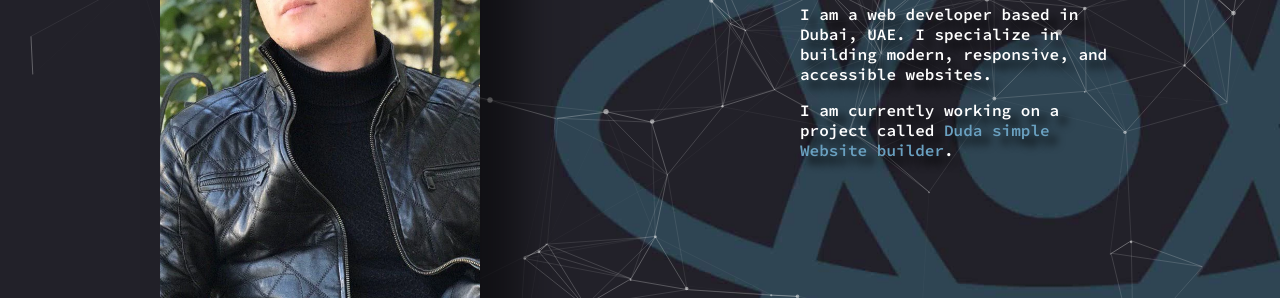
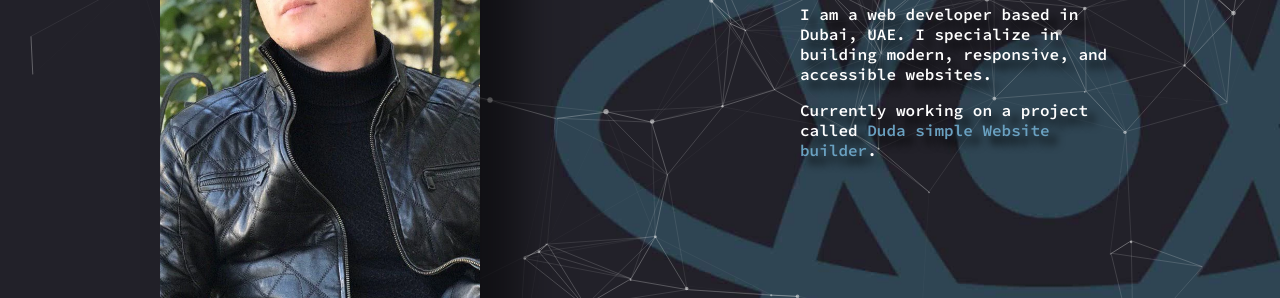
Before and after one commit to vishnyo/alexandr-vyshnyvetskyi, a plain HTML site: page index.html in a window 1280 px wide. Shown: the part 297-595 px from the top of the page. Drawn offline with Linux system fonts and the light colour scheme.

Commit message:
add fonts

```diff
--- a/css/styles.css
+++ b/css/styles.css
@@ -1,8 +1,3 @@
-@font-face {
-  font-family: SourceCodePro;
-  src: url('./../fonts/SourceCodePro-SemiBold.ttf');
-}
-
 * {
   box-sizing: border-box;
 }
@@ -11,7 +6,7 @@ body {
   background-color: rgb(54, 53, 61);
   margin: 0;
   color: white;
-  font-family: SourceCodePro;
+  font-family: SourceCodePro, monospace;
   font-size: 2vmin;
 }
 
@@ -108,3 +103,8 @@ a:hover {
   display: inline-flex;
   box-shadow: 10px 10px 10px rgba(0, 0, 0, 0.5);
 }
+
+@font-face {
+  font-family: SourceCodePro;
+  src: url('./../fonts/SourceCodePro-SemiBold.ttf') format('truetype');
+}
--- a/index.html
+++ b/index.html
@@ -32,7 +32,7 @@
             modern, responsive, and accessible websites.
           </p>
           <p>
-            I am currently working on a project called
+            Currently working on a project called
             <a href="https://duda.co/" target="_blank"
               >Duda simple Website builder</a
             >.
```
